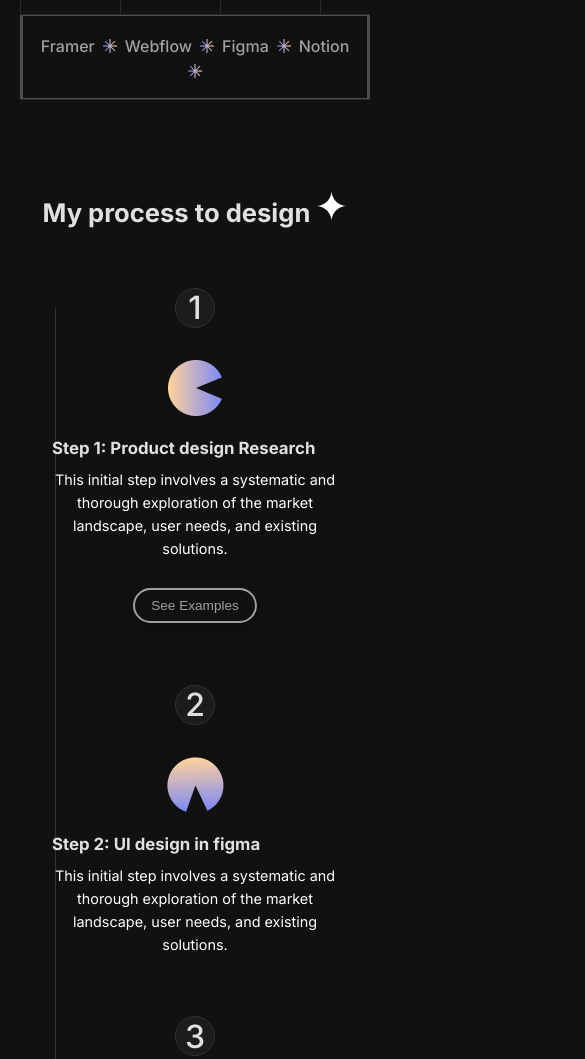
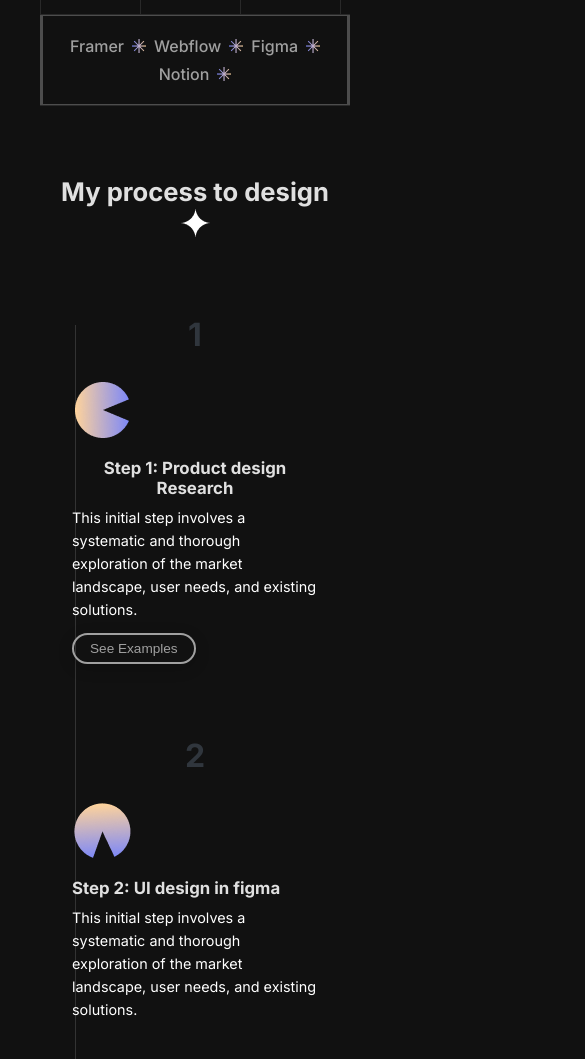
Before and after one commit to nangkyawt/visible_one, a plain HTML site: page index.html in a window 390 px wide. Shown: the part 640-1699 px from the top of the page, 585 px wide, since content can reach past the window. Drawn offline with Linux system fonts and the light colour scheme.

Commit message:
responsive update

```diff
--- a/style.css
+++ b/style.css
@@ -376,11 +376,13 @@ header {
   position: relative;
 }
 
+
 .step-item {
   display: flex;
   align-items: flex-start;
   gap: 30px;
   position: relative;
+  flex-wrap: wrap;
 }
 
 .step-number {
@@ -403,6 +405,7 @@ header {
   display: flex;
   flex-direction: column;
   gap: 10px;
+  align-items: flex-start !important;
 }
 
 .step-content h3 {
@@ -416,10 +419,10 @@ header {
 
 .step-content p {
   font-size: 0.95rem;
-  /* color: var(--text-secondary); */
   color: #FFFFFF;
   line-height: 1.6;
   max-width: 400px;
+  text-align: left;
 }
 
 .step-icon {
@@ -429,7 +432,6 @@ top: -3px;
 left: -0px;
 angle: -87 deg;
 opacity: 1;
-
 }
 
 .examples-btn {
@@ -458,7 +460,6 @@ opacity: 1;
   top: 50px;
 }
 
-
 .process-steps::before {
   content: '';
   position: absolute;
@@ -470,26 +471,6 @@ opacity: 1;
   background-color: var(--border-color);
   z-index: -1;
 }
-
-
-/* --- Footer --- */
-/* footer {
-  padding: 24px 0;
-  border-top: 1px solid var(--border-color);
-  flex-shrink: 0;
-}
-
-.tech-stack {
-  display: flex;
-  justify-content: space-around;
-  align-items: center;
-  color: var(--text-secondary);
-}
-
-.tech-stack .separator {
-  color: var(--gradient-start);
-  font-size: 1.5rem;
-} */
 
 footer1 {
     display: block;
@@ -1006,7 +987,7 @@ border-image-source: linear-gradient(269.57deg, #7A87FB 0.72%, #FFD49C 99.22%)
 /* --- Responsive Styles --- */
 
 /* For Tablets and Smaller Desktops */
-@media (max-width: 1024px) {
+/* @media (max-width: 1024px) {
   .page-wrapper {
     padding: 0 30px;
   }
@@ -1053,10 +1034,10 @@ border-image-source: linear-gradient(269.57deg, #7A87FB 0.72%, #FFD49C 99.22%)
   .deco-grid {
     display: none;
   }
-}
+} */
 
 /* ---------------- Responsive Styles ---------------- */
-@media (max-width: 992px) {
+/* @media (max-width: 992px) {
   .page-wrapper {
     padding: 0 20px;
   }
@@ -1065,7 +1046,7 @@ border-image-source: linear-gradient(269.57deg, #7A87FB 0.72%, #FFD49C 99.22%)
     font-size: 2.5rem;
   }
 
-    .process-section {
+  .process-section {
     padding: 60px 20px;
   }
 
@@ -1086,16 +1067,25 @@ border-image-source: linear-gradient(269.57deg, #7A87FB 0.72%, #FFD49C 99.22%)
     padding: 28px;
   }
 
-  .step-number {
-    font-size: 1.6rem;
+   .step-number {
+    font-size: 2rem;
+    margin-bottom: 0;
+    margin-right: 8px;
+    min-width: 40px;
+    text-align: left;
   }
 
   .step-content h3 {
     font-size: 1.1rem;
   }
 
-  .step-content p {
-    font-size: 0.9rem;
+   .step-content p {
+    font-size: 0.95rem;
+    color: #FFFFFF;
+    line-height: 1.6;
+    max-width: 400px;
+    text-align: left;
+    margin: 0;
   }
 
   .btn-gradient-border {
@@ -1149,7 +1139,7 @@ border-image-source: linear-gradient(269.57deg, #7A87FB 0.72%, #FFD49C 99.22%)
   footer .social-links {
     justify-content: center;
   }
-}
+} */
 
 /* For mobile screens */
 @media (max-width: 768px) {
@@ -1193,15 +1183,80 @@ border-image-source: linear-gradient(269.57deg, #7A87FB 0.72%, #FFD49C 99.22%)
     font-size: 0.9rem;
   }
 
-  .process-section {
-    padding: 40px 0;
+ .process-section {
+    padding: 50px 20px;
+    margin: 20px auto;
+  }
+
+  .process-section h2 {
+    font-size: 1.8rem;
+    margin-bottom: 40px;
+  }
+
+  .process-steps {
+    gap: 40px;
   }
 
   .step-item {
-    flex-direction: column;
-    gap: 20px;
+    flex-direction: row;
+    align-items: flex-start;
+    gap: 16px;
   }
 
+.step-number {
+    /* Undo the desktop circle styles */
+    width: auto;
+    height: auto;
+    border: none;
+    background-color: transparent;
+    border-radius: 0;
+    display: block; /* Disable flex centering from desktop */
+
+    /* Apply new faint text style */
+    color: #30363d; /* Faint grey color */
+    font-size: 1.8rem;
+    font-weight: 700;
+    margin-top: 10px; /* Align with content */
+    margin-bottom: 0;
+    flex-shrink: 0; /* Keep it from shrinking */
+  }
+
+  .step-content {
+    flex-basis: calc(100% - 50px);
+    gap: 8px;
+  }
+
+  .step-content h3 {
+    font-size: 1.1rem;
+  }
+
+  .step-content p {
+    max-width: 100%;
+    font-size: 0.9rem;
+    text-align: left;
+  }
+
+  .step-icon {
+    position: static;
+    width: 44px;
+    height: 44px;
+    margin-bottom: 8px;
+  }
+
+  .examples-btn {
+    align-self: flex-start;
+    padding: 6px 16px;
+    font-size: 0.85rem;
+    margin-top: 6px;
+  }
+
+  .step-avatars {
+    position: static;
+    margin-left: 0;
+    margin-top: 16px;
+    justify-content: center;
+    top: 0;
+  }
   .testimonials-grid {
     grid-template-columns: 1fr;
   }
@@ -1215,7 +1270,6 @@ border-image-source: linear-gradient(269.57deg, #7A87FB 0.72%, #FFD49C 99.22%)
     padding: 80px 20px;
   }
 
-  /* --- Minimalist Footer --- */
    .site-footer {
     display: flex;
     flex-wrap: wrap; /* allow wrapping on small screens */
@@ -1314,13 +1368,18 @@ border-image-source: linear-gradient(269.57deg, #7A87FB 0.72%, #FFD49C 99.22%)
   }
 
   .step-icon {
-    margin-bottom: 8px; /* space below icon */
+  margin-bottom: 8px;
+  width: 60px;
+  height: auto;
+  flex-shrink: 0; /* keeps logo from shrinking too small */
+  border-radius: 12px; /* optional, for softer edges */
+  object-fit: contain;
+
   }
 
   .examples-btn {
+    padding: 6px 16px;
     font-size: 0.85rem;
-    padding: 8px 16px;
-    margin-top: 10px;
   }
 
   .cta-button {
```
